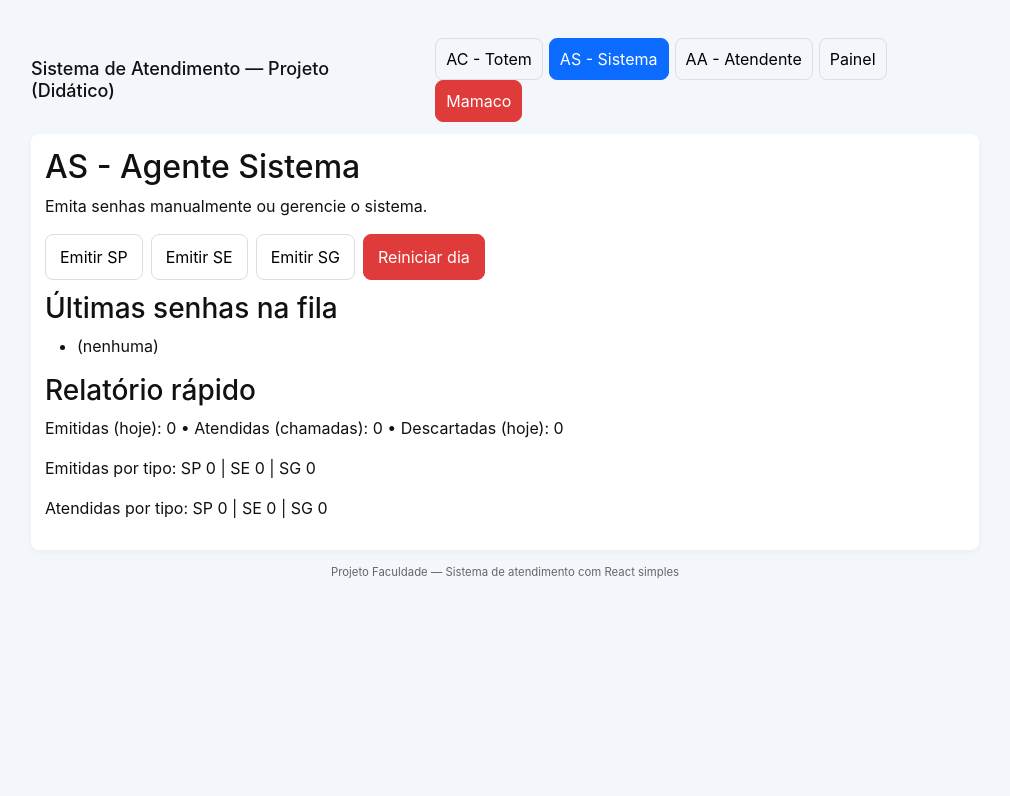
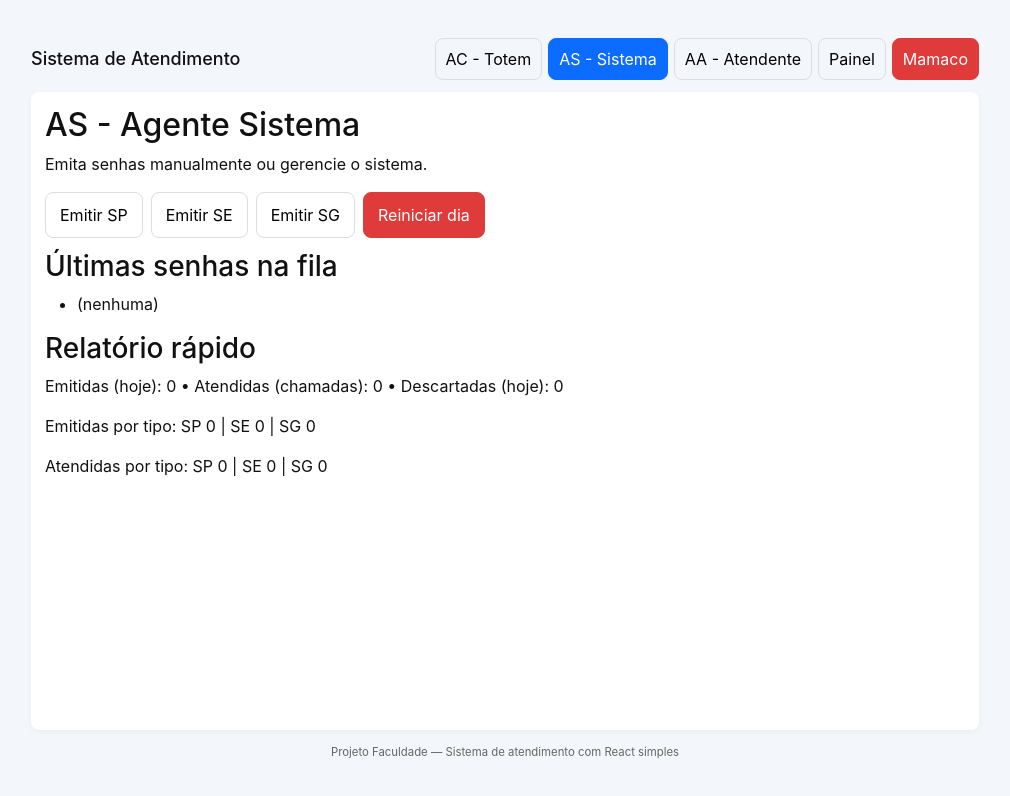
Before and after one commit to gilvanmarquees/sistema-de-atendimento, a React (Create React App) app: page / in a window 1280 px wide. Both pictures are taken after a click on the button "AS - Sistema". Shown: the top 796 px of the page, without its empty margins (135-1145 px from the left). Built offline with nearby package versions, Linux system fonts and the light colour scheme.

Commit message:
melhorado a documentação e lógica de prioridade na fila de atendimento

```diff
--- a/src/App.js
+++ b/src/App.js
@@ -1,13 +1,14 @@
-// src/App.js
+// importações das bibliotecas
 import React, { useState, useMemo, useRef } from "react";
 import "./index.css";
-
+// importações das views
 import ViewAC from "./views/ViewAC";
 import ViewAS from "./views/ViewAS";
 import ViewAA from "./views/ViewAA";
 import ViewPainel from "./views/ViewPainel";
 import ViewMamaco from "./views/mamaco";
 
+// tipos de senha disponíveis
 const TIPOS_SENHA = [
   { codigo: "SP", label: "Prioritária (SP)" },
   { codigo: "SE", label: "Retirada Exames (SE)" },
@@ -35,7 +36,7 @@ function getChaveDoDia(data = new Date()) {
   return data.toISOString().slice(0, 10); // YYYY-MM-DD
 }
 
-
+// função principal do App
 export default function App() {
   const [view, setView] = useState("AC"); // AC / AS / AA / PAINEL
 
@@ -44,22 +45,34 @@ export default function App() {
   const [ultimasChamadas, setUltimasChamadas] = useState([]);
   const [senhasAtendidas, setSenhasAtendidas] = useState([]);
 
-  // sequencia por dia (fonte de verdade em ref)
+  // sequencia por dia
   const sequenciaPorDiaRef = useRef({});
   const [sequenciaPorDia, setSequenciaPorDia] = useState({});
 
-  // estado local do atendente (guichê selecionado) fica na ViewAA
-  // aqui mantemos apenas a lista GUICHES
+  // status dos guichês
+  const [guicheStatus, setGuicheStatus] = useState(GUICHES.reduce((acc, g) => ({ ...acc, [g]: "finalizado" }), {}));
 
-  // ==== Emissão de senhas ====
+  // atualiza status do guichê
+  function atualizarStatusGuiche(guiche, status) {
+    setGuicheStatus((prev) => ({...prev,[guiche]: status,}));
+  }
+
+  // verifica se pode chamar próxima senha para o guichê
+  function podeChamarProxima(guiche) {
+    return guicheStatus[guiche] === "finalizado" ? true : false;
+  }
+
+  // emissão de senhas (AC e AS)
   function criarSenha(tipo, emissor = "AC") {
     const agora = new Date();
     const chave = getChaveDoDia(agora);
 
+    // atualiza sequência na reference
     if (!sequenciaPorDiaRef.current[chave]) sequenciaPorDiaRef.current[chave] = { SP: 0, SE: 0, SG: 0 };
     sequenciaPorDiaRef.current[chave][tipo] += 1;
     const seq = sequenciaPorDiaRef.current[chave][tipo];
 
+    // atualiza sequência no estado (para reatividade)
     setSequenciaPorDia((prev) => {
       const copia = { ...prev };
       copia[chave] = { ...(copia[chave] || { SP: 0, SE: 0, SG: 0 }) };
@@ -67,6 +80,7 @@ export default function App() {
       return copia;
     });
 
+    // cria a senha e adiciona à fila
     const codigo = gerarCodigo(agora, tipo, seq);
     const senha = {
       id: codigo,
@@ -80,85 +94,84 @@ export default function App() {
     setFilaSenhas((f) => [...f, senha]);
   }
 
-  function criarSenhaTotem(tipo) {
-    criarSenha(tipo, "AC");
-  }
-
-  function criarSenhaSistema(tipo) {
-    criarSenha(tipo, "AS");
-  }
-
-  // ==== Chamar próxima senha (AA) ====
-  // Agora exige informar o guichê que chama (parâmetro 'guiche')
+  // chamar próxima senha (AA) exigindo o guichê
   function chamarSenha(guiche) {
     if (!filaSenhas || filaSenhas.length === 0) return;
 
-    // snapshot da fila e escolha
+    // cópia da fila para manipulação
     const copiaFila = [...filaSenhas];
-    const proxima = pegarProximaDaFila(copiaFila);
-    if (!proxima) return;
+    const proxima = pegarProximaDaFila(copiaFila); // verifica a próxima conforme a regra
+    if (!proxima) return; // se não houver próxima, sai
 
     // atualiza a fila (removendo a escolhida)
     setFilaSenhas(copiaFila);
 
     // cria registro de chamada
-    const chamadoEm = new Date().toISOString();
-    const registroChamada = { ...proxima, chamadoEm, guiche };
+    const chamadoEm = new Date().toISOString(); // pega o horário atual
+    const registroChamada = { ...proxima, chamadoEm, guiche }; // adiciona o horário e guichê
 
-    // NÃO finalizamos automaticamente a chamada anterior; finalização é manual agora.
-    // adiciona o novo registro (ainda não finalizado)
+    // adiciona o novo registro na lista de atendidas
     setSenhasAtendidas((listaAntiga) => {
       return [...listaAntiga, { ...registroChamada, atendidoEm: null, finalizado: false }];
     });
 
     // atualiza painel (últimas 5)
     setUltimasChamadas((h) => [registroChamada, ...h].slice(0, 5));
+
+    // atualiza status do guichê
+    atualizarStatusGuiche(guiche, "atendendo");
   }
 
-  // regra simples: SP > SE > SP > SG (ordem de prioridade)
-  // mantém comportamento de remover o item da fila (mutação intencional)
+  // Regra de sequência: 1x SP > 1x SE > 1x SP > 1x SG (repetir)
+  // A função respeita a sequência considerando as últimas chamadas
+  // e faz fallback para o próximo tipo disponível na sequência.
   function pegarProximaDaFila(fila) {
-    const encontrarERemover = (tipo) => {
+    const sequencia = ["SP", "SE", "SP", "SG"];
+
+    const ultima = ultimasChamadas[0]?.tipo ?? null;
+    const penultima = ultimasChamadas[1]?.tipo ?? null;
+
+    // decide o índice inicial na sequência com base nas últimas chamadas
+    let startIndex = 0; // default: começar em sequencia[0] -> SP
+
+    if (!ultima) {
+      startIndex = 0; // primeira chamada do dia: SP
+    } else if (ultima === "SP") { // verifica se o próximo deve ser SE ou SG
+      // se a penúltima foi SE então o SP chamado foi o segundo SP (índice 2),
+      // portanto o próximo deve ser SG (índice 3).
+      if (penultima === "SE") {
+        startIndex = 3; // SG
+      } else {
+        // caso contrário, assume que o SP foi o primeiro SP (índice 0)
+        // e o próximo deve ser SE (índice 1).
+        startIndex = 1; // SE
+      }
+    } else { //
+      // para SE ou SG, usamos a sequência para encontrar o próximo índice
+      const idx = sequencia.findIndex((t) => t === ultima);
+      startIndex = idx >= 0 ? (idx + 1) % sequencia.length : 0; // padrão para SP que define se é o primeiro ou segundo
+    }
+
+    // tenta encontrar o primeiro tipo disponível na sequência a partir do startIndex
+    // fallback padrão caso o tipo esperado não esteja na fila
+    for (let i = 0; i < sequencia.length; i++) {
+      const tipo = sequencia[(startIndex + i) % sequencia.length];
       const idx = fila.findIndex((t) => t.tipo === tipo);
       if (idx >= 0) {
         const [item] = fila.splice(idx, 1);
         return item;
       }
-      return null;
-    };
-
-    // pega o tipo da penúltima chamada (ou null se não existir)
-    const tipoPenultimaChamada = ultimasChamadas[1]?.tipo ?? null;
-    const tipoUltimaChamada = ultimasChamadas[0]?.tipo ?? null;
-
-    // Se penúltima foi null e a última foi SP: tenta só SE primeiro — se encontrar retorna; se não, vai para fallback.
-    if ((tipoPenultimaChamada === null && tipoUltimaChamada === "SP") || (tipoPenultimaChamada === "SG" && tipoUltimaChamada === "SP")) {
-      const escolhido = encontrarERemover("SE");
-      if (escolhido) return escolhido;
-      console.log("DEBUG: fallback após tentar SE");
     }
 
-    // Se penúltima foi SE e a última foi SP: tenta só SG primeiro — se encontrar retorna; se não, vai para fallback.
-    if (tipoPenultimaChamada === "SE" && tipoUltimaChamada === "SP") {
-      const escolhido = encontrarERemover("SG");
-      if (escolhido) return escolhido;
-      console.log("DEBUG: fallback após tentar SG");
-    }
-
-    console.log(`DEBUG: fallback padrão após últimas chamadas: penúltima=${tipoPenultimaChamada}, última=${tipoUltimaChamada}`);
-
-    // Fallback padrão: SP > SE > SG
-    let escolhido = encontrarERemover("SP");
-    if (escolhido) return escolhido;
-    escolhido = encontrarERemover("SE");
-    if (escolhido) return escolhido;
-    return encontrarERemover("SG");
+    // se nada encontrado, retorna null
+    return null;
   }
 
-  // === Finalizar atendimento manualmente para um guichê específico ===
+  // finalizar atendimento manualmente para um guichê específico
   function finalizarAtendimento(guiche) {
     setSenhasAtendidas((listaAntiga) => {
       const novaLista = listaAntiga.map((r) => ({ ...r }));
+
       // encontra a última chamada desse guichê que não esteja finalizada
       for (let i = novaLista.length - 1; i >= 0; i--) {
         const r = novaLista[i];
@@ -167,11 +180,12 @@ export default function App() {
           break;
         }
       }
+      atualizarStatusGuiche(guiche, "finalizado");
       return novaLista;
     });
   }
 
-  // === Jogar fora / descartar senha específica da fila ===
+  // descartar senha específica da fila
   function jogarForaSenha(id) {
     setFilaSenhas((f) =>
       f.map((s) =>
@@ -179,36 +193,41 @@ export default function App() {
       ));
   }
 
-  // === Limpar / reiniciar dia ===
+  // função para reiniciar dia
   function limparSistema() {
     setFilaSenhas([]);
     setUltimasChamadas([]);
     setSenhasAtendidas([]);
     sequenciaPorDiaRef.current = {};
     setSequenciaPorDia({});
+    GUICHES.forEach((g) => atualizarStatusGuiche(g, "finalizado"));
     alert("Sistema limpo.");
   }
 
-  // === Contadores / relatório ===
+  // função para contar total de senhas emitidas hoje
   function contarEmitidasHoje() {
     const chave = getChaveDoDia();
     const mapa = sequenciaPorDiaRef.current[chave] || { SP: 0, SE: 0, SG: 0 };
     return (mapa.SP || 0) + (mapa.SE || 0) + (mapa.SG || 0);
   }
 
+  // relatório rápido usando useMemo para otimização
   const relatorio = useMemo(() => {
-    const emitidas = contarEmitidasHoje();
-    const atendidas = senhasAtendidas.filter((r) => r.finalizado).length; // agora só finalizadas
-    const descartadas = filaSenhas.filter((r) => r.descartada).length; // agora só descartadas
-    const porTipoEmitidas = { SP: 0, SE: 0, SG: 0 };
-    const porTipoAtendidas = { SP: 0, SE: 0, SG: 0 };
+    const emitidas = contarEmitidasHoje();  // total emitidas hoje
+    const atendidas = senhasAtendidas.filter((r) => r.finalizado).length; // total atendidas hoje
+    const descartadas = filaSenhas.filter((r) => r.descartada).length; // total descartadas hoje
+    const porTipoEmitidas = { SP: 0, SE: 0, SG: 0 }; // inicializa contadores por tipo emitidas
+    const porTipoAtendidas = { SP: 0, SE: 0, SG: 0 }; // inicializa contadores por tipo atendidas
 
-    const chave = getChaveDoDia();
-    const mapa = sequenciaPorDia[chave] || {};
+    const chave = getChaveDoDia(); // chave do dia atual YYYY-MM-DD
+    const mapa = sequenciaPorDia[chave] || {}; // pega o mapa do dia atual
+
+    // preenche o relatório de emitidas por tipo
     porTipoEmitidas.SP = mapa.SP || 0;
     porTipoEmitidas.SE = mapa.SE || 0;
     porTipoEmitidas.SG = mapa.SG || 0;
 
+    // preenche o relatório de atendidas por tipo
     senhasAtendidas.forEach((r) => {
       if (r.finalizado) porTipoAtendidas[r.tipo] = (porTipoAtendidas[r.tipo] || 0) + 1;
     });
@@ -222,7 +241,7 @@ export default function App() {
   return (
     <div className="app">
       <header>
-        <h1>Sistema de Atendimento — Projeto (Didático)</h1>
+        <h1>Sistema de Atendimento</h1>
         <div className="menu" role="tablist" aria-label="views">
           <button onClick={() => setView("AC")} className={view === "AC" ? "active" : ""}>AC - Totem</button>
           <button onClick={() => setView("AS")} className={view === "AS" ? "active" : ""}>AS - Sistema</button>
@@ -236,7 +255,7 @@ export default function App() {
         {view === "AC" && (
           <ViewAC
             tiposSenha={TIPOS_SENHA}
-            criarSenhaTotem={criarSenhaTotem}
+            criarSenha={criarSenha}
             filaSenhas={filaSenhas}
             totalEmitidas={totalEmitidas}
           />
@@ -245,7 +264,7 @@ export default function App() {
         {view === "AS" && (
           <ViewAS
             tiposSenha={TIPOS_SENHA}
-            criarSenhaSistema={criarSenhaSistema}
+            criarSenha={criarSenha}
             limparSistema={limparSistema}
             filaSenhas={filaSenhas}
             relatorio={relatorio}
@@ -261,6 +280,7 @@ export default function App() {
             filaSenhas={filaSenhas}
             ultimasChamadas={ultimasChamadas}
             senhasAtendidas={senhasAtendidas}
+            podeChamarProxima={podeChamarProxima}
           />
         )}
 
--- a/src/index.css
+++ b/src/index.css
@@ -58,6 +58,7 @@ h1 {
   border-radius: 8px;
   box-shadow: 0 2px 6px rgba(20, 20, 30, 0.04);
   margin-bottom: 12px;
+  min-height: calc(100vh - 162px);
 }
 
 .btn-row {
--- a/src/views/ViewAA.js
+++ b/src/views/ViewAA.jsx
@@ -1,4 +1,3 @@
-// src/views/ViewAA.jsx
 import React, { useState } from "react";
 
 export default function ViewAA({
@@ -9,6 +8,7 @@ export default function ViewAA({
   filaSenhas,
   ultimasChamadas,
   senhasAtendidas,
+  podeChamarProxima
 }) {
   const [guicheSelecionado, setGuicheSelecionado] = useState(guiches && guiches.length > 0 ? guiches[0] : "1");
 
@@ -30,7 +30,7 @@ export default function ViewAA({
           </select>
         </label>
 
-        <button onClick={() => chamarSenha(guicheSelecionado)}>Chamar Próxima</button>
+        <button onClick={() => chamarSenha(guicheSelecionado)} disabled={podeChamarProxima(guicheSelecionado) === false}>Chamar Próxima</button>
         <button onClick={() => finalizarAtendimento(guicheSelecionado)} className="small">Finalizar Atendimento</button>
       </div>
 
--- a/src/views/ViewAC.js
+++ b/src/views/ViewAC.jsx
@@ -1,14 +1,13 @@
-// src/views/ViewAC.jsx
 import React from "react";
 
-export default function ViewAC({ tiposSenha, criarSenhaTotem, filaSenhas, totalEmitidas }) {
+export default function ViewAC({ tiposSenha, criarSenha, filaSenhas, totalEmitidas }) {
     return (
         <div className="view">
             <h2>AC - Totem (Cliente)</h2>
             <p>Escolha o tipo de senha:</p>
             <div className="btn-row">
                 {tiposSenha.map((t) => (
-                    <button key={t.codigo} onClick={() => criarSenhaTotem(t.codigo)}>{t.label}</button>
+                    <button key={t.codigo} onClick={() => criarSenha(t.codigo)}>{t.label}</button>
                 ))}
             </div>
             <small>Senhas emitidas hoje: {totalEmitidas}</small>
--- a/src/views/ViewAS.js
+++ b/src/views/ViewAS.jsx
@@ -1,14 +1,13 @@
-// src/views/ViewAS.jsx
 import React from "react";
 
-export default function ViewAS({ tiposSenha, criarSenhaSistema, limparSistema, filaSenhas, relatorio }) {
+export default function ViewAS({ tiposSenha, criarSenha, limparSistema, filaSenhas, relatorio }) {
     return (
         <div className="view">
             <h2>AS - Agente Sistema</h2>
             <p>Emita senhas manualmente ou gerencie o sistema.</p>
             <div className="btn-row">
                 {tiposSenha.map((t) => (
-                    <button key={t.codigo} onClick={() => criarSenhaSistema(t.codigo)}>Emitir {t.codigo}</button>
+                    <button key={t.codigo} onClick={() => criarSenha(t.codigo, "AS")}>Emitir {t.codigo}</button>
                 ))}
                 <button onClick={limparSistema} className="danger">Reiniciar dia</button>
             </div>
--- a/src/views/ViewPainel.js
+++ b/src/views/ViewPainel.jsx
@@ -1,4 +1,3 @@
-// src/views/ViewPainel.jsx
 import React from "react";
 
 export default function ViewPainel({ ultimasChamadas, filaSenhas, relatorio }) {
```
Also changed, not shown: src/views/mamaco.jsx (renamed from src/views/mamaco.js), 1 other file (tests, documents, lock files or other folders).
